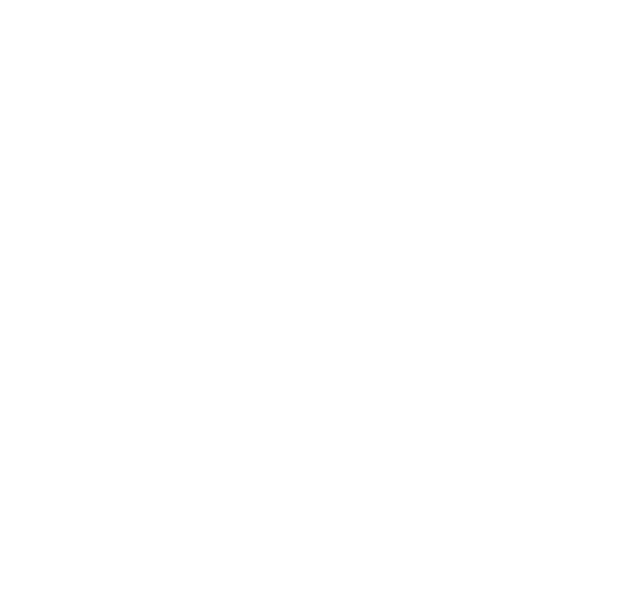
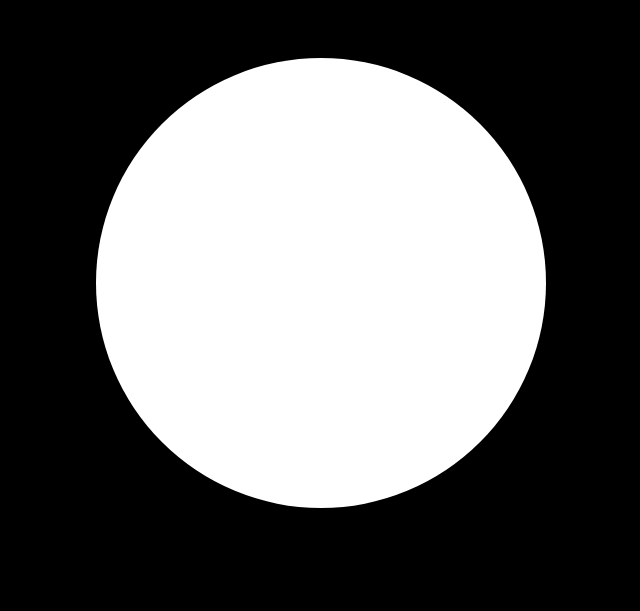
Before and after one commit to InjamulCSE15/Analogue-Clock-App, a plain HTML site: page index.html in a window 1280 px wide. Shown: the whole page, without its empty margins (319-959 px from the left). Drawn offline with Linux system fonts and the light colour scheme.

Commit message:
drawing the clock

```diff
--- a/index.html
+++ b/index.html
@@ -12,7 +12,7 @@
     <title>Analogue Clock</title>
 </head>
 <body>
-    <canvas id="canvas" width="600" height="600"></canvas>
+    <canvas id="canvas" width="500" height="500"></canvas>
 
 
 
--- a/myScript.js
+++ b/myScript.js
@@ -1,2 +1,13 @@
 var canvas = document.getElementById('canvas');
 var ctx = canvas.getContext("2d"); // Here 'ctx' indicates 'context'
+var radius = canvas.height / 2;
+ctx.translate(radius, radius);
+
+radius = radius * 0.90;
+drawClock();
+
+function drawClock() {
+    ctx.arc(0,0,radius,0,2*Math.PI);
+    ctx.fillStyle = "White";
+    ctx.fill();
+}
--- a/style.css
+++ b/style.css
@@ -0,0 +1,9 @@
+body {
+    background-color: #000;
+    text-align: center;
+}
+
+#canvas {
+    margin-top: 2%;
+
+}
```
